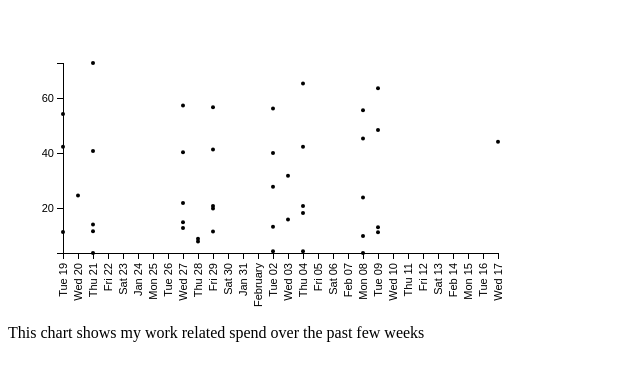
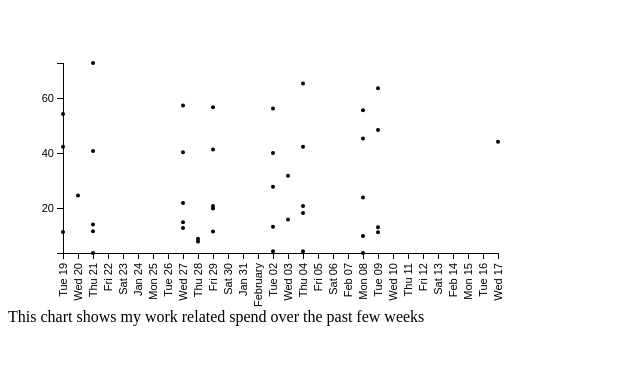
Before and after one commit to samm55/W209, a plain HTML site: page index.html in a window 1280 px wide. Shown: the whole page, without its empty margins (0-640 px from the left). Drawn offline with Linux system fonts and the light colour scheme.

Commit message:
Update index.html

```diff
--- a/index.html
+++ b/index.html
@@ -102,7 +102,7 @@ svg.selectAll("circle")
 </script>
 
 <div>
-<p>This chart shows my work related spend over the past few weeks</p>
+This chart shows my work related spend over the past few weeks
 </div>
 
 </body>
```
